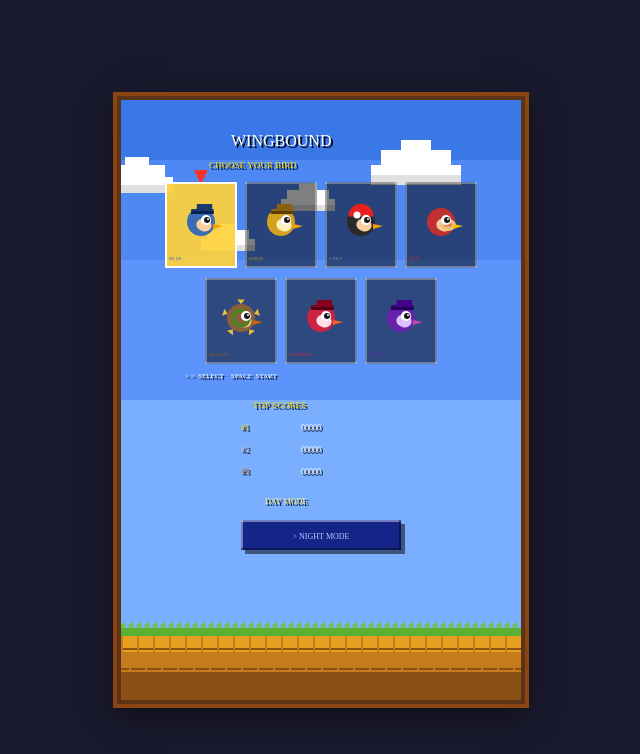
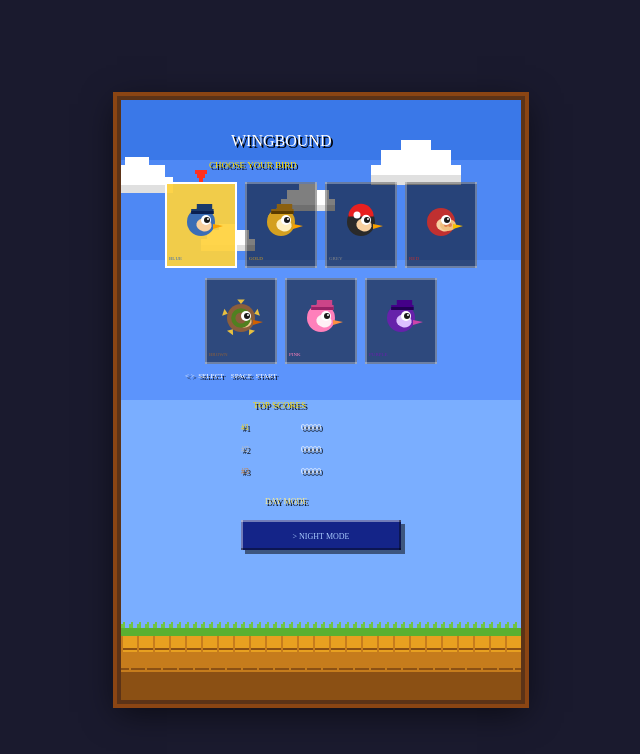
Before and after one commit to jaytothe/wingbound.app, a plain HTML site: page game.html in a window 1280 px wide. Shown: the whole page, without its empty margins (319-959 px from the left). Drawn offline with Linux system fonts and the light colour scheme.

Commit message:
CRIMSON FOR PINK

```diff
--- a/game.html
+++ b/game.html
@@ -63,7 +63,7 @@ const BIRDS = [
   { name:'GREY',    nameCol:'#888888', body:'#2a2a2a', belly:'#f8d0a0', cap:null,       capD:null,      w1:'#1a1a1a', w2:'#444444', beak:'#f8a000', toad:true },
   { name:'RED',     nameCol:'#c03030', body:'#c03030', belly:'#f8d0a0', cap:null,       capD:null,      w1:'#901010', w2:'#e05050', beak:'#f8c000', yoshi:true },
   { name:'BROWN',   nameCol:'#8b5e3c', body:'#8b5e3c', belly:'#f0c890', cap:null,       capD:null,      w1:'#6b3e1c', w2:'#c08050', beak:'#d06000', bowser:true },
-  { name:'CRIMSON', nameCol:'#cc2244', body:'#cc2244', belly:'#ffe0e8', cap:'#880022',  capD:'#550011', w1:'#aa0033', w2:'#ee4466', beak:'#ff6020' },
+  { name:'PINK', nameCol:'#ff80bb', body:'#ff80bb', belly:'#fff0f5', cap:'#cc4488', capD:'#992266', w1:'#ee60a0', w2:'#ffb0d0', beak:'#ff9040' },
   { name:'PURPLE',  nameCol:'#6622aa', body:'#6622aa', belly:'#ddc0ff', cap:'#440088',  capD:'#220055', w1:'#551199', w2:'#9944dd', beak:'#cc44aa' },
 ];
 
```
